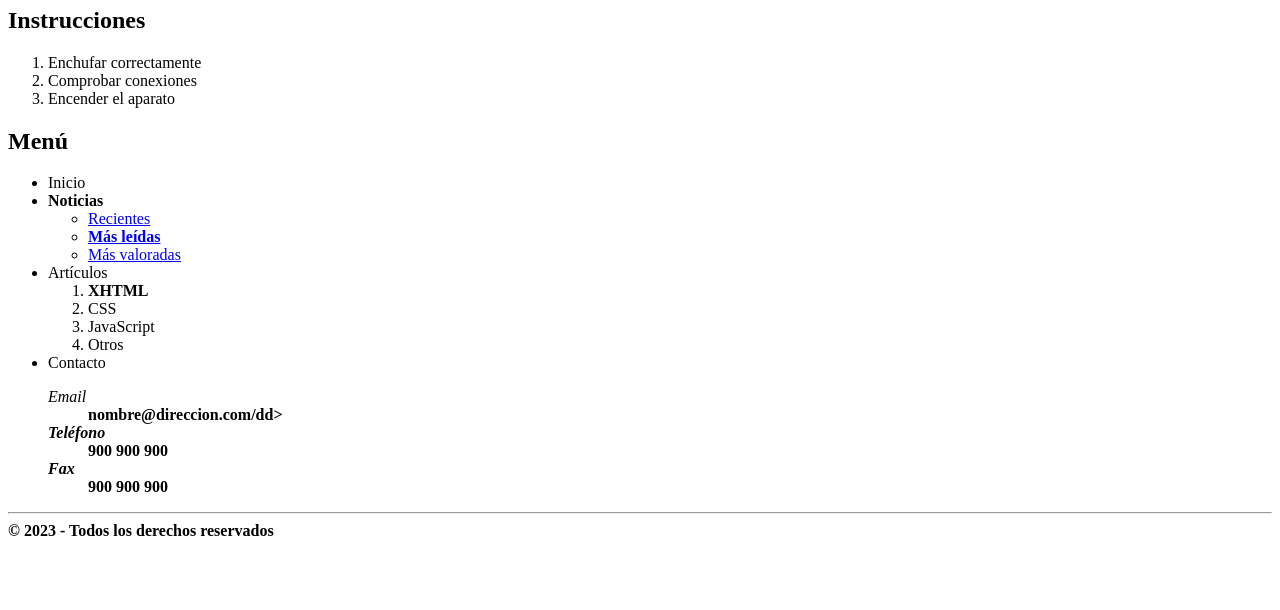
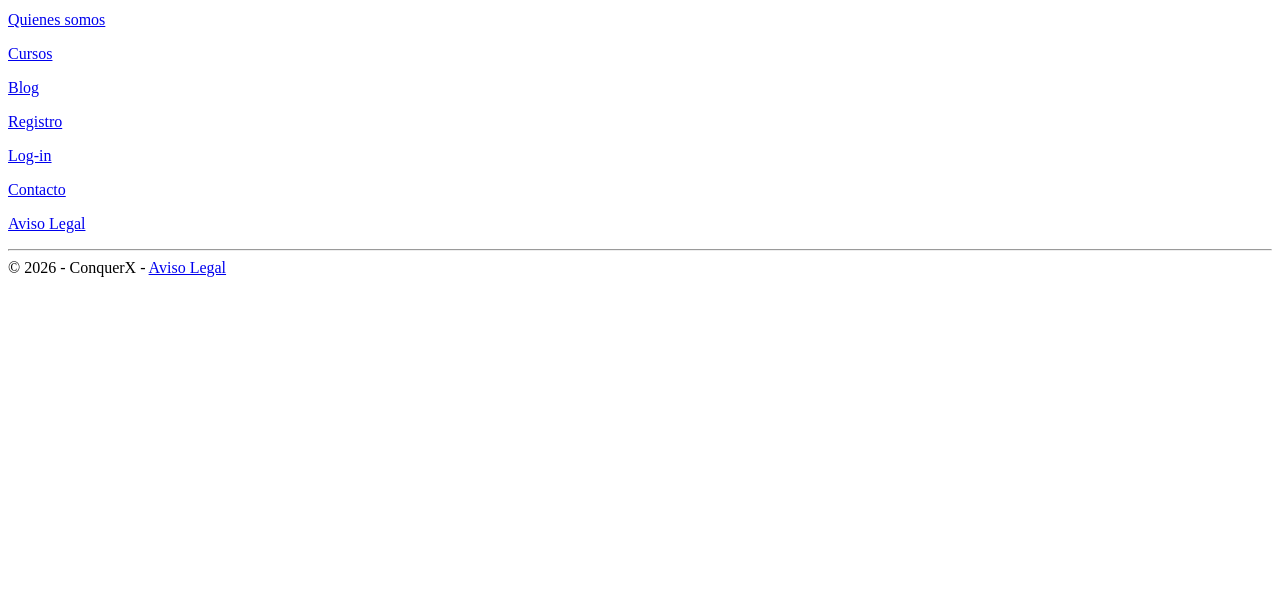
Before and after one commit to carmenUC/Proyecto_HTML, a plain HTML site: page blog.html in a window 1280 px wide. Shown: the part 190-800 px from the top of the page. Drawn offline with Linux system fonts and the light colour scheme.

Commit message:
pequenas modificaciones

```diff
--- a/blog.html
+++ b/blog.html
@@ -30,63 +30,37 @@
 </head>
 
 <body>
+<body>
   <header>
     <h1>Ejercicios de listas correspondientes a la clase 07</h1>
     <p><a href="index_ejercicios.html">👈 Volver atrás</a></p>
     <hr />
   </header>
+ <nav>
+            <p>Menú</p>
+            <p><a href="index.html">Home</a></p>
+            <p><a href="quienes_somos.html">Quienes somos</a></p>
+            <p><a href="cursos.html">Cursos</a></p>
+            <p><a href="blog.html">Blog</a></p>
+            <p><a href="registro.html">Registro</a></p>
+            <p><a href="login.html">Log-in</a></p>
+            <p><a href="contacto.html">Contacto</a></p>
+            <p><a href="aviso_legal.html">Aviso Legal</a></p>
+        </nav>
+  </header>
+  <main>
 
-  <h1>Ejercicio 4</h1>
 
-  <h2>Instrucciones</h2>
+  </main>
 
-  <ol>
-    <li>Enchufar correctamente</li>
-    <li>Comprobar conexiones</li>
-    <li>Encender el aparato</li>
-  </ol>
-
-  <h2>Menú</h2>
-
-  <ul>
-    <li>Inicio</li>
-    <li>
-      <strong>Noticias</strong>
-      <ul>
-        <li><a href="#">Recientes</a> </li>
-        <li><strong><a href="#">Más leídas</a></strong></li>
-        <li><a href="#">Más valoradas</a></li>
-      </ul>
-    </li>
-    <li>
-      Artículos
-      <ol>
-        <li><strong>XHTML</strong></li>
-        <li>CSS</li>
-        <li>JavaScript</li>
-        <li>Otros</li>
-      </ol>
-    </li>
-    <li>
-      Contacto
-      <dl>
-        <dt><em>Email</em></dt>
-        <dd><strong>nombre@direccion.com<strong>/dd>
-
-        <dt><em>Teléfono</em></dt>
-        <dd>900 900 900</dd>
-
-        <dt><em>Fax</em></dt>
-        <dd>900 900 900</dd>
-      </dl>
-    </li>
-  </ul>
 
 
   <hr>
-  <footer>
-    © 2023 - Todos los derechos reservados
+ <footer>
+    © 2026 - ConquerX - <a href="aviso_legal.html">Aviso Legal</a>
   </footer>
 </body>
 
 </html>
+
+</html>
```
Also changed, not shown: index.html (+9 -12 lines), Imagenes/Elena-Hernandez.jpg (added), Imagenes/bienvenido_saez.jpg (added), Imagenes/equipo.png (added).
